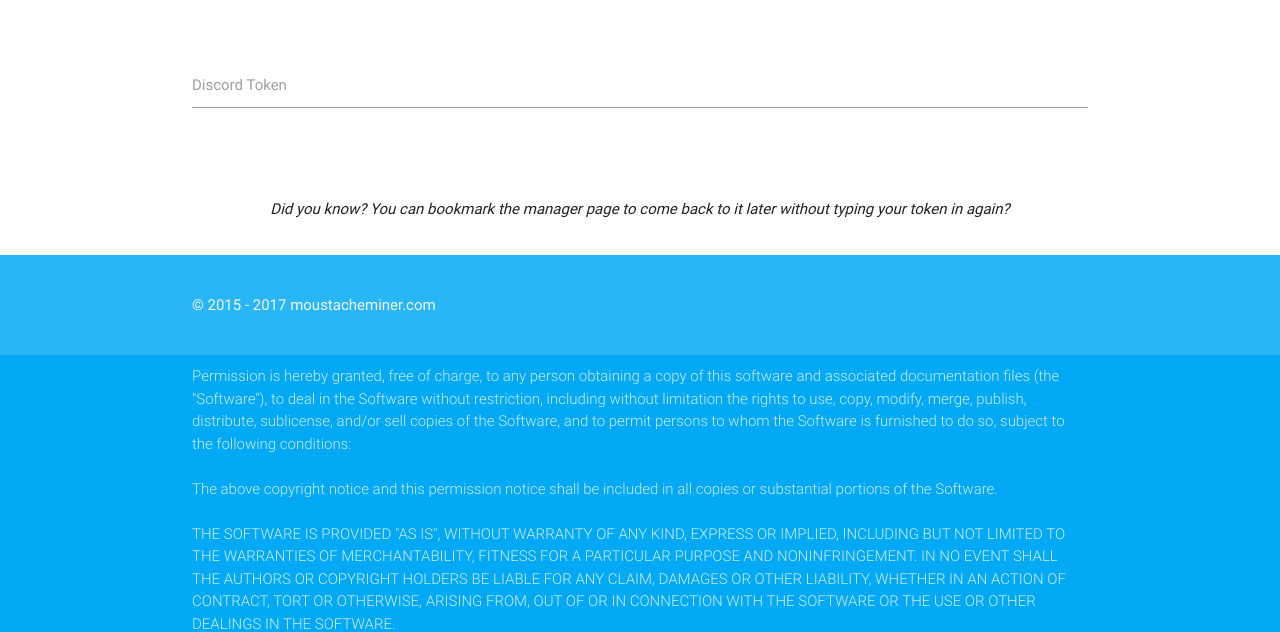
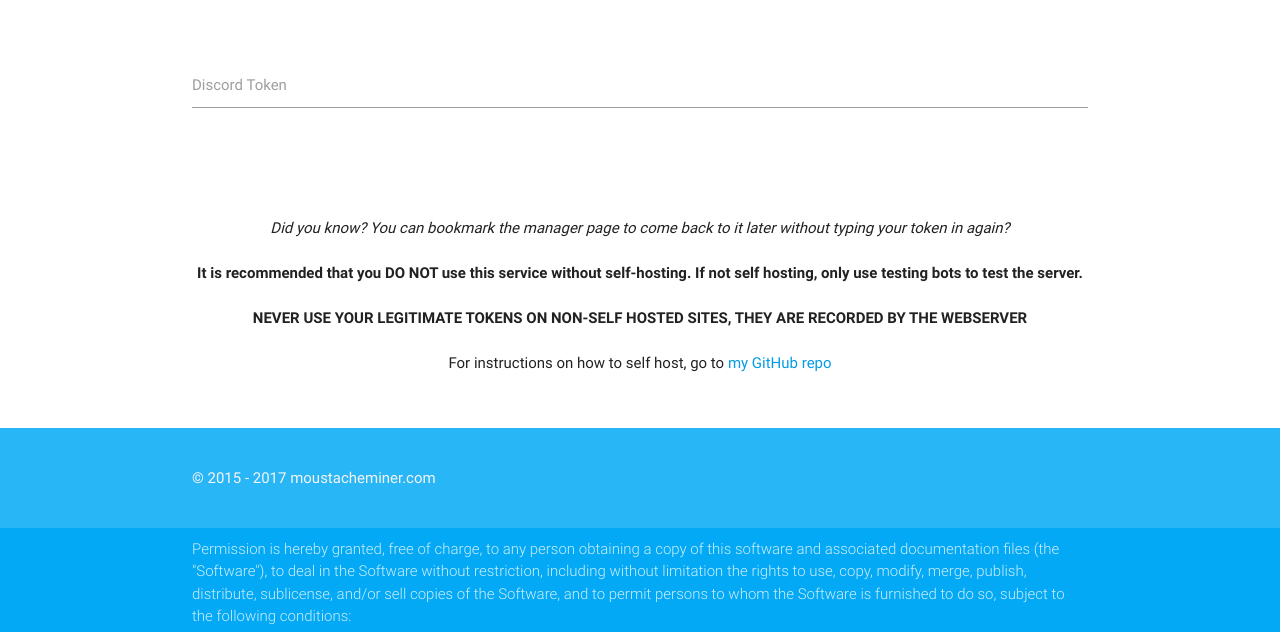
Before and after one commit to 7coil/discord-manager, a plain HTML site: page client/index.html in a window 1280 px wide. Shown: the part 208-840 px from the top of the page. Drawn offline with nearby package versions, Linux system fonts and the light colour scheme.

Commit message:
WARNUNG! ACHTUNG! ACHTUNG!

```diff
--- a/client/index.html
+++ b/client/index.html
@@ -46,7 +46,10 @@
 				<div class="section">
 					<div class="row">
 						<div class="col s12 center">
-							<i>Did you know? You can bookmark the manager page to come back to it later without typing your token in again?</i>
+							<p><i>Did you know? You can bookmark the manager page to come back to it later without typing your token in again?</i></p>
+							<p><b>It is recommended that you DO NOT use this service without self-hosting. If not self hosting, only use testing bots to test the server.</b></p>
+							<p><b>NEVER USE YOUR LEGITIMATE TOKENS ON NON-SELF HOSTED SITES, THEY ARE RECORDED BY THE WEBSERVER</b></p>
+							<p>For instructions on how to self host, go to <a href="https://github.com/moustacheminer/discord-manager">my GitHub repo</a></p>
 						</div>
 					</div>
 				</div>
```
